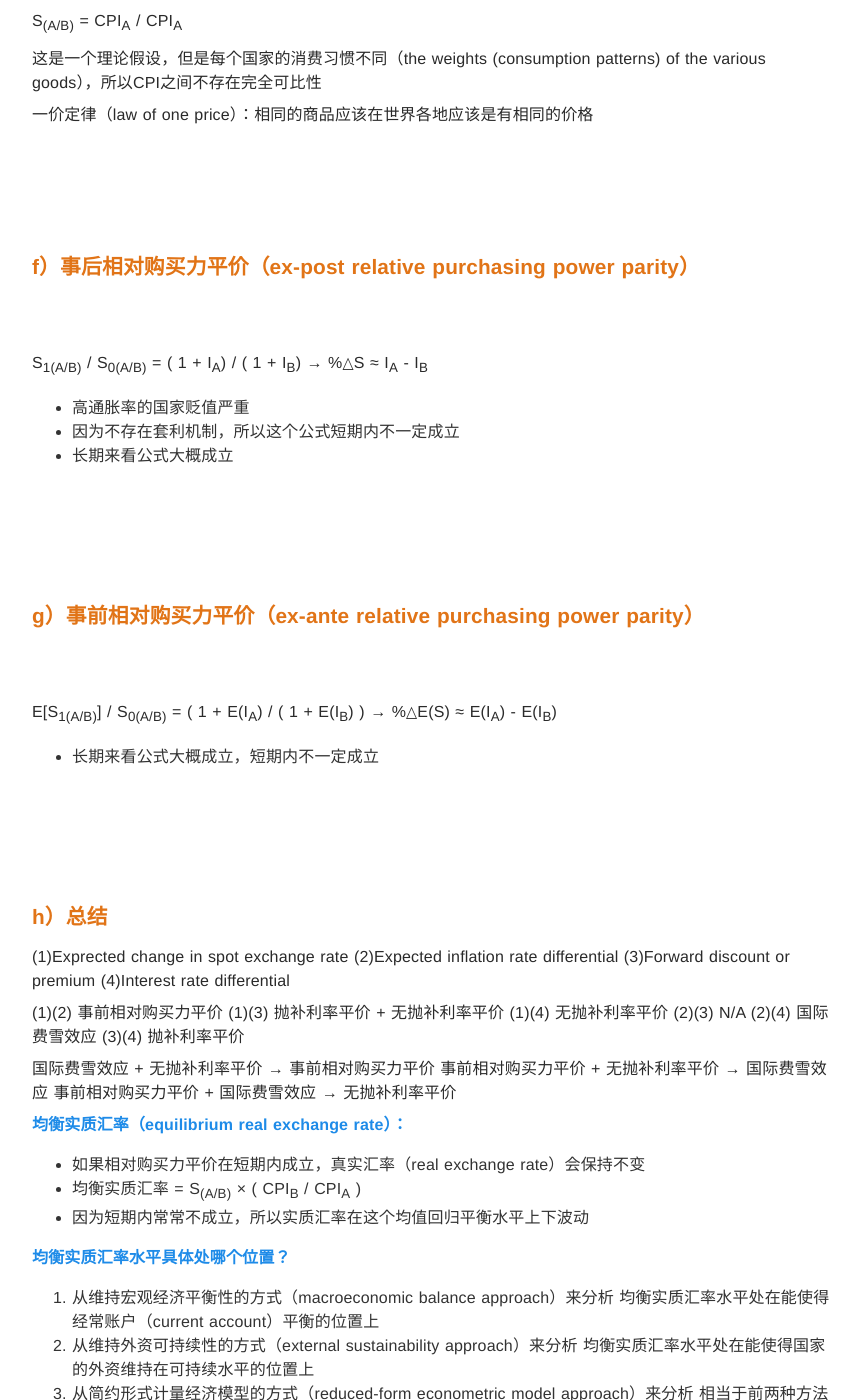
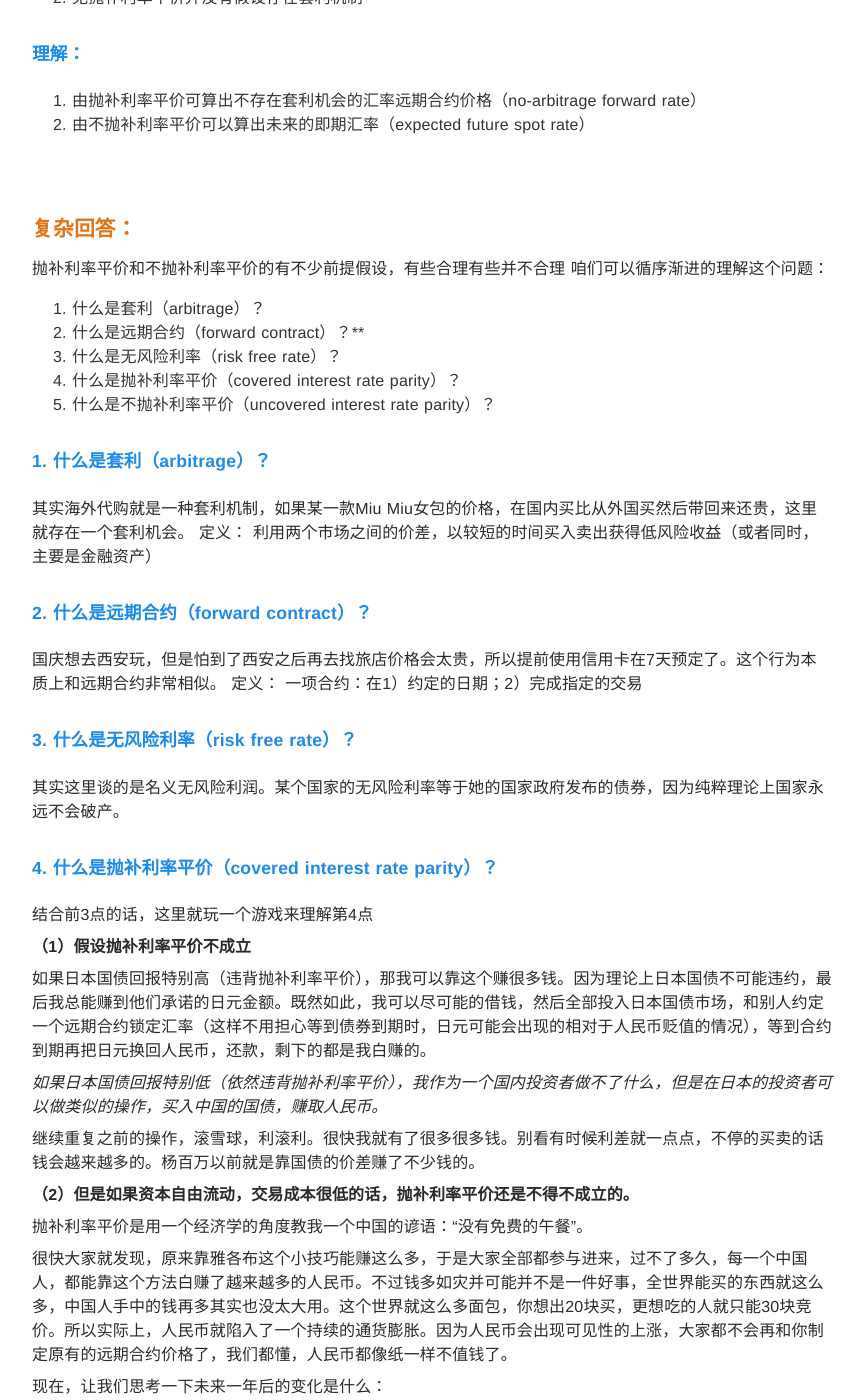
Before and after one commit to richardyrich/richardyrich.github.io, a Jekyll site: the page built from _posts/2018-12-31-cfa 2 economics part 1.md, in a window 1280 px wide and 1400 px high, scrolled down 5339 px. Shown: the whole window, without its empty margins (208-1071 px from the left). Built offline with Jekyll 4.4.1, drawn with Linux system fonts in a browser that asks for light colours; some of the changed text lies outside the part shown.

Commit message:
Post se actualiza

```diff
--- a/_posts/2018-12-31-cfa 2 economics part 1.md
+++ b/_posts/2018-12-31-cfa 2 economics part 1.md
@@ -176,6 +176,97 @@ F<sub>(A/B)</sub> / S<sub>(A/B)</sub> = ( ( 1 + R<sub>A</sub> ) ( Actual / 360 )
 **F = E(S<sub>1</sub>) → ( F - S<sub>0</sub> ) / S<sub>0</sub> = ( E(S<sub>1</sub>) - S<sub>0</sub> ) / S<sub>0</sub> → f = %△E(S) ≈ R<sub>A</sub> - R<sub>B</sub>**
 4. 无抛补利率平价短期内不成立，但是长期成立
 
+---
+
+
+## 课外补充（知乎回答）：抛补利率平价与非抛补利率平价该如何区分理解？
+
+作者：雅各布
+
+链接：https://www.zhihu.com/question/19976990/answer/137215047
+
+来源：知乎
+
+著作权归作者所有。商业转载请联系作者获得授权，非商业转载请注明出处。
+
+
+
+### 简单回答：
+
+#### 区别：
+1. 抛补利率平价假设存在套利机制
+2. 无抛补利率平价并没有假设存在套利机制
+
+#### 理解：
+1. 由抛补利率平价可算出不存在套利机会的汇率远期合约价格（no-arbitrage forward rate）
+2. 由不抛补利率平价可以算出未来的即期汇率（expected future spot rate）
+
+### 复杂回答：
+
+抛补利率平价和不抛补利率平价的有不少前提假设，有些合理有些并不合理
+咱们可以循序渐进的理解这个问题：
+
+1. 什么是套利（arbitrage）？
+2. 什么是远期合约（forward contract）？**
+3. 什么是无风险利率（risk free rate）？
+4. 什么是抛补利率平价（covered interest rate parity）？
+5. 什么是不抛补利率平价（uncovered interest rate parity）？
+
+
+
+#### 1. 什么是套利（arbitrage）？
+
+其实海外代购就是一种套利机制，如果某一款Miu Miu女包的价格，在国内买比从外国买然后带回来还贵，这里就存在一个套利机会。
+定义：
+利用两个市场之间的价差，以较短的时间买入卖出获得低风险收益（或者同时，主要是金融资产）
+
+#### 2. 什么是远期合约（forward contract）？
+国庆想去西安玩，但是怕到了西安之后再去找旅店价格会太贵，所以提前使用信用卡在7天预定了。这个行为本质上和远期合约非常相似。
+定义：
+一项合约：在1）约定的日期；2）完成指定的交易
+
+#### 3. 什么是无风险利率（risk free rate）？
+其实这里谈的是名义无风险利润。某个国家的无风险利率等于她的国家政府发布的债券，因为纯粹理论上国家永远不会破产。
+
+#### 4. 什么是抛补利率平价（covered interest rate parity）？
+
+结合前3点的话，这里就玩一个游戏来理解第4点
+
+**（1）假设抛补利率平价不成立**
+
+如果日本国债回报特别高（违背抛补利率平价），那我可以靠这个赚很多钱。因为理论上日本国债不可能违约，最后我总能赚到他们承诺的日元金额。既然如此，我可以尽可能的借钱，然后全部投入日本国债市场，和别人约定一个远期合约锁定汇率（这样不用担心等到债券到期时，日元可能会出现的相对于人民币贬值的情况），等到合约到期再把日元换回人民币，还款，剩下的都是我白赚的。
+
+*如果日本国债回报特别低（依然违背抛补利率平价），我作为一个国内投资者做不了什么，但是在日本的投资者可以做类似的操作，买入中国的国债，赚取人民币。*
+
+继续重复之前的操作，滚雪球，利滚利。很快我就有了很多很多钱。别看有时候利差就一点点，不停的买卖的话钱会越来越多的。杨百万以前就是靠国债的价差赚了不少钱的。
+
+**（2）但是如果资本自由流动，交易成本很低的话，抛补利率平价还是不得不成立的。**
+
+抛补利率平价是用一个经济学的角度教我一个中国的谚语：“没有免费的午餐”。
+
+很快大家就发现，原来靠雅各布这个小技巧能赚这么多，于是大家全部都参与进来，过不了多久，每一个中国人，都能靠这个方法白赚了越来越多的人民币。不过钱多如灾并可能并不是一件好事，全世界能买的东西就这么多，中国人手中的钱再多其实也没太大用。这个世界就这么多面包，你想出20块买，更想吃的人就只能30块竞价。所以实际上，人民币就陷入了一个持续的通货膨胀。因为人民币会出现可见性的上涨，大家都不会再和你制定原有的远期合约价格了，我们都懂，人民币都像纸一样不值钱了。
+
+现在，让我们思考一下未来一年后的变化是什么：
+
+**a.从汇率上说**
+
+假设一年以后，原来6块人民币相当于100両，未来可能60块才能换100両。汇率是原来的1/10。
+
+**b.从利率上说**
+
+我们努力的买卖并没有产生任何实质上的社会价值，所以从真实利率来说，中国未发生过任何改变。但是从名义利率上讲，我们的共同努力导致我们所有的财富在未来都会在后面加个一个0。
+
+名义利率收益率900%，汇率却缩水了900%，抛补利率平价了。
+
+#### 5. 什么是无抛补利率平价（uncovered interest rate parity）？
+
+无抛补利率平价的说法是，即使不存在远期合约，未来中日汇率也会变化到能使得（1）不可能。
+无抛补利率平价的假设并不算很合理，它假设中日货币市场的人们供需关系能使得汇率移动到（1）赚不了钱的那个点。
+
+
+---
+
+
 <br><br>
 
 ### d）国际费雪效应（international Fisher effect）
--- a/css/main.css
+++ b/css/main.css
@@ -5,8 +5,7 @@ html {
   -ms-text-size-adjust: 100%;
   background: #fff;
   font-family: Helvetica, Tahoma, Arial, "PingFang SC", "Hiragino Sans GB", "Heiti SC", "Microsoft YaHei", "WenQuanYi Micro Hei", sans-serif;
-  font-weight: 300;
-}
+  font-weight: 300; }
 
 /* Paragraphes */
 body {
@@ -14,46 +13,32 @@ body {
   letter-spacing: 0.01em;
   word-spacing: 0.05em;
   font-size: 1rem;
-  line-height: 1.5em;
-}
-
-/* Bold text */
-strong {
-  color: #1E8BE8;
-}
+  line-height: 1.5em; }
 
 /*
 ===========================
 My own customization
 ===========================
 */
-strong {
-  color: #1E8BE8;
-}
-
 hr {
   margin: 3rem 0;
   height: 0.5rem;
   background: url(http://ibrahimjabbari.com/english/images/hr-11.png) repeat-x 0 0;
-  border: 0;
-}
+  border: 0; }
 
 a {
   text-decoration: none;
-  color: #1E8BE8;
-}
+  color: #1E8BE8; }
 
 blockquote {
   position: relative;
   border-left: solid 0.2rem #1E8BE8;
   padding: 0.0555555556rem 0 0.0555555556rem 1rem;
   background-color: #f7f7f7;
-  margin: 1rem 2rem 1rem 1rem;
-}
+  margin: 1rem 2rem 1rem 1rem; }
 
 em {
-  font-style: italic;
-}
+  font-style: italic; }
 
 /*
 ===========================
@@ -61,56 +46,47 @@ Title formatting
 ===========================
 */
 h1, h2 {
-  line-height: 3.5rem;
-}
+  line-height: 3.5rem; }
 
 h1 {
   color: #1E8BE8;
   font-size: 3.5rem;
   font-weight: 200;
-  margin: 3rem 0 5rem 0;
-}
+  margin: 3rem 0 5rem 0; }
 
 h2 {
   font-size: 1.6rem;
-  margin: 3rem 0 0 0;
-}
+  margin: 3rem 0 0 0; }
 
 h3 {
   display: inline-block;
   font-size: 1.3rem;
   color: #e17417;
   padding: 0;
-  margin-top: 4rem;
-}
+  margin-top: 4rem; }
 
 h4 {
   font-size: 1.1rem;
   color: #1E8BE8;
   font-weight: 600;
-  margin-top: 2rem;
-}
+  margin-top: 2rem; }
 
 /*Top margin*/
 p, .small, blockquote {
-  margin-top: 0.5rem;
-}
+  margin-top: 0.5rem; }
 
 /*Botton margin*/
 h3, p, .small, blockquote {
-  margin-bottom: 0.5rem;
-}
+  margin-bottom: 0.5rem; }
 
 p, .small {
   font-size: 1rem;
-  color: #2a2a2a;
-}
+  color: #2a2a2a; }
 
 .small {
   font-size: 0.95rem;
   word-spacing: 0.01em;
-  color: #aaaaaa;
-}
+  color: #aaaaaa; }
 
 /*
 ===========================
@@ -118,12 +94,10 @@ Non-markdown elements
 ===========================
 */
 .middle-text {
-  text-align: center;
-}
+  text-align: center; }
 
 .black-text {
-  color: #2a2a2a;
-}
+  color: #2a2a2a; }
 
 /*
 =========================
@@ -131,8 +105,7 @@ sponsive menu
 =========================
 */
 .topnav {
-  overflow: hidden;
-}
+  overflow: hidden; }
 
 .topnav a {
   float: left;
@@ -142,57 +115,45 @@ sponsive menu
   padding: 0.4rem 0.1rem;
   margin-right: 1rem;
   text-decoration: none;
-  font-size: 1.4rem;
-}
+  font-size: 1.4rem; }
 
 .topnav a:hover {
   background-color: #1E8BE8;
-  color: #fcfcfc;
-}
+  color: #fcfcfc; }
 
 .topnav .icon {
-  display: none;
-}
+  display: none; }
 
 @media screen and (max-width: 768px) {
   .topnav a:not(:first-child) {
-    display: none;
-  }
+    display: none; }
 
   .topnav a.icon {
     float: right;
-    display: block;
-  }
-}
+    display: block; } }
 @media screen and (max-width: 768px) {
   .topnav.responsive {
-    position: relative;
-  }
+    position: relative; }
 
   .topnav.responsive .icon {
     position: absolute;
     right: 0;
-    top: 0;
-  }
+    top: 0; }
 
   .topnav.responsive a {
     float: none;
     display: block;
-    text-align: left;
-  }
-}
+    text-align: left; } }
 /*
 ===========================
 For fun: highlight color
 ===========================
 */
 ::selection {
-  background: #c0def9;
-}
+  background: #c0def9; }
 
 ::-moz-selection {
-  background: #c0def9;
-}
+  background: #c0def9; }
 
 /*
 ===========================
@@ -200,8 +161,7 @@ Post list special formatting
 ===========================
 */
 .date-mono {
-  font-family: "Lucida Console", Monaco, monospace;
-}
+  font-family: "Lucida Console", Monaco, monospace; }
 
 /*
 ===========================
@@ -210,45 +170,33 @@ webpage frame customization
 */
 body, html {
   height: 100%;
-  width: 80%;
-}
+  width: 80%; }
   @media only screen and (min-width: 768px) {
     body, html {
-    width: 670px;
-  }
-}
+      width: 670px; } }
   @media only screen and (min-width: 992px) {
     body, html {
-    width: 800px;
-  }
-}
+      width: 800px; } }
 
 html {
   display: table;
-  margin: 2rem auto;
-}
+  margin: 2rem auto; }
 
 body {
   display: table-cell;
-  vertical-align: top;
-}
+  vertical-align: top; }
 
 img {
   display: block;
   margin-left: auto;
   margin-right: auto;
-  max-width: 100%;
-}
+  max-width: 100%; }
   @media only screen and (min-width: 768px) {
     img {
-    max-width: 90%;
-  }
-}
+      max-width: 90%; } }
   @media only screen and (min-width: 992px) {
     img {
-    max-width: 80%;
-  }
-}
+      max-width: 80%; } }
 
 /*
 ==============================
@@ -258,8 +206,7 @@ English title
 .english_title {
   color: #5d5d5d;
   margin-top: -6rem;
-  font-size: 1.5rem;
-}
+  font-size: 1.5rem; }
 
 /*
 ==============================
@@ -269,8 +216,7 @@ Footnotes
 .footnotes {
   letter-spacing: 0.003em;
   word-spacing: 0.005em;
-  color: #5d5d5d;
-}
+  color: #5d5d5d; }
 
 /*
 ==============================
@@ -280,7 +226,6 @@ Footer
 footer {
   margin-top: 10rem;
   border-top: 0.05rem solid #dddddd;
-  padding-top: 2rem;
-}
+  padding-top: 2rem; }
 
 /*# sourceMappingURL=main.css.map */
```
Also changed, not shown: _posts/2019-01-11-interest rate parity cfa.md (added, +52 -0 lines), _posts/2019-01-11-interest rate parity zhihu.md (added, +87 -0 lines), css/_wechatpost.scss (+0 -11 lines), 1 other file. Lines whose indentation alone changed are shown as unchanged.
